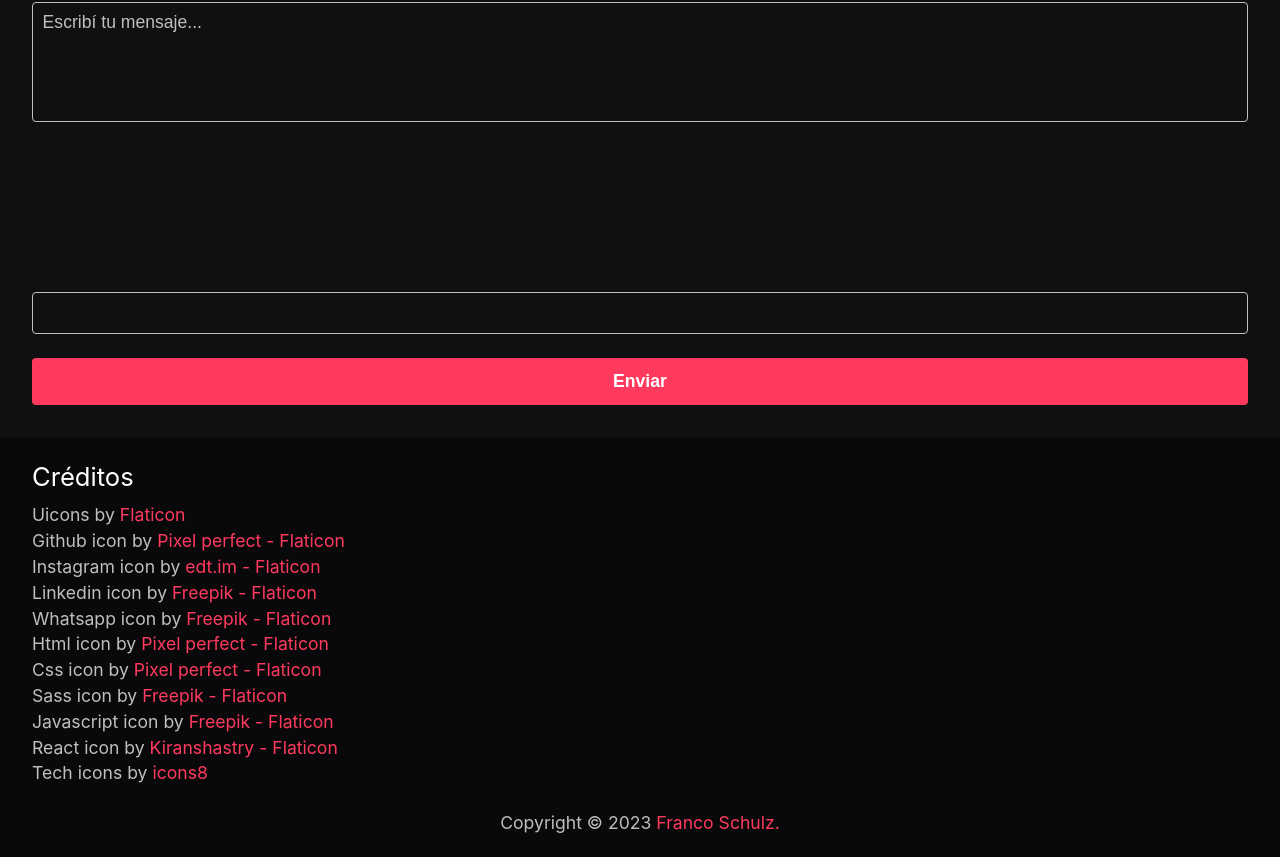
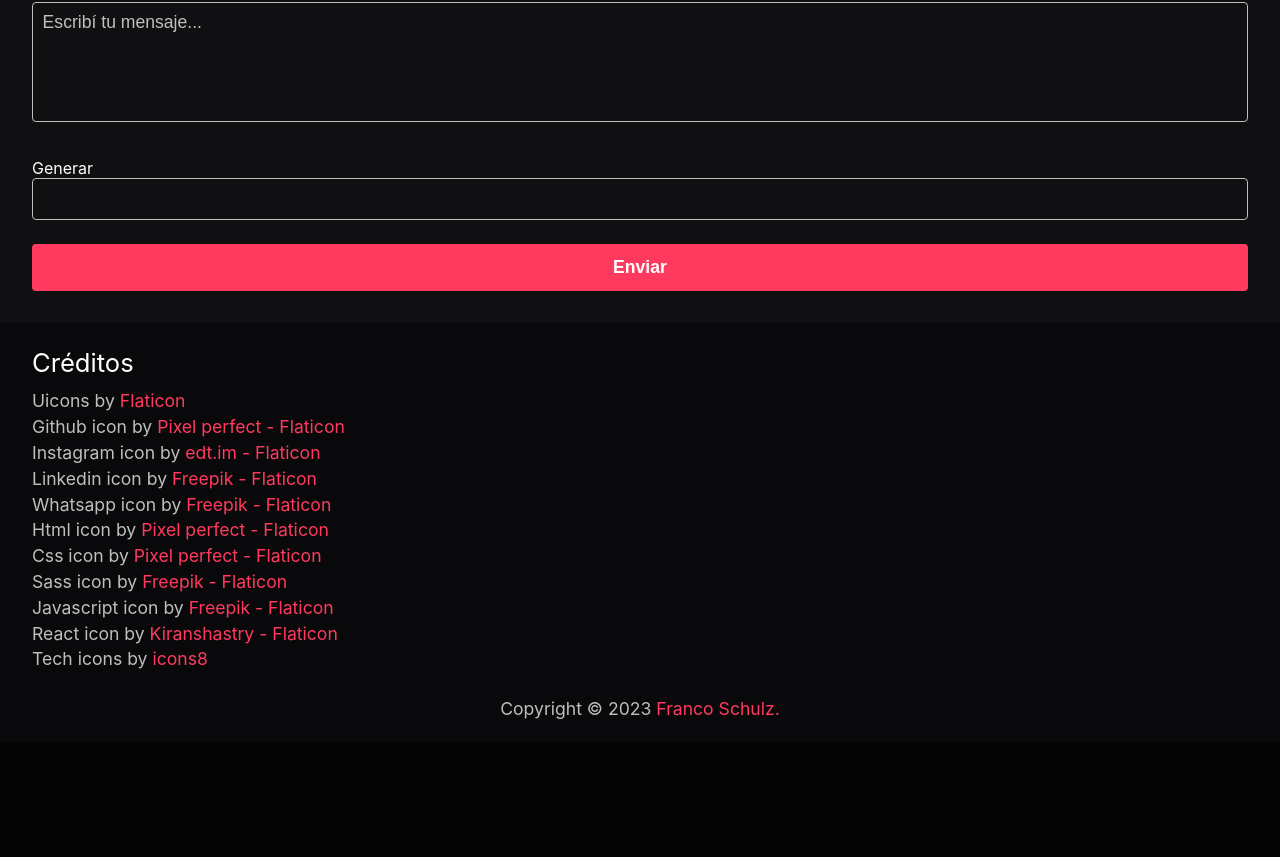
Before and after one commit to schulz-franco/portfolio_dev, a React (Create React App) app: page / in a window 1280 px wide. Shown: the part 3937-4794 px from the top of the page. After the commit the page ends 4680 px from the top, so only its background shows below. Built offline with nearby package versions, Linux system fonts and the light colour scheme; the HTML template or start-up script is replaced by a standard one.

Commit message:
[feature] Captcha generate code

```diff
--- a/src/components/captcha/Captcha.jsx
+++ b/src/components/captcha/Captcha.jsx
@@ -3,29 +3,35 @@ import React from "react"
 export default class Captcha extends React.Component {
     constructor(props) {
         super(props);
-        this.state = { code: "" }
-        this.inputRef = React.createRef(null);
+        this.state = { userCode: "", length: 10, generatedCode: "" }
+        this.alphanumeric = "qwertyuiopasdfghjklzxcvbnm0123456789"
     }
 
     generateCode = ()=> {
-
-    }
-
-    getValue = ()=> {
-        return this.state.code
-    }
-
-    change = (ev)=> {
-        ev.preventDefault();
-        const inputValue = this.inputRef.current.value;
-        return this.setState({ code: inputValue })
+        let generatedCode = "";
+        let lastRandomNumber;
+        for (let count = 0; count < this.state.length; count++) {
+            let randomNumber;
+            let generatedChar;
+            while (true) {
+                randomNumber = Math.floor(Math.random() * this.alphanumeric.length);
+                generatedChar = this.alphanumeric.charAt(randomNumber);
+                if (randomNumber !== lastRandomNumber) break;
+            }
+            lastRandomNumber = randomNumber;
+            generatedCode += generatedChar;
+        }
+        return this.setState({ ...this.state, generatedCode });
     }
 
     render() {
         return(
-            <div id="codeGenerator">
-                <canvas></canvas>
-                <input onChange={(ev) => this.setState({ code: ev.target.value })} type="text" />
+            <div id="captchaCode">
+                <div className="container">
+                    <span>{this.state.generatedCode}</span>
+                    <div onClick={this.generateCode} className="reload">Generar</div>
+                </div>
+                <input onChange={(ev) => this.setState({ ...this.state, userCode: ev.target.value })} type="text" />
             </div>
         )
     }
```
Also changed, not shown: src/components/navbar/Navbar.jsx (indentation only).
